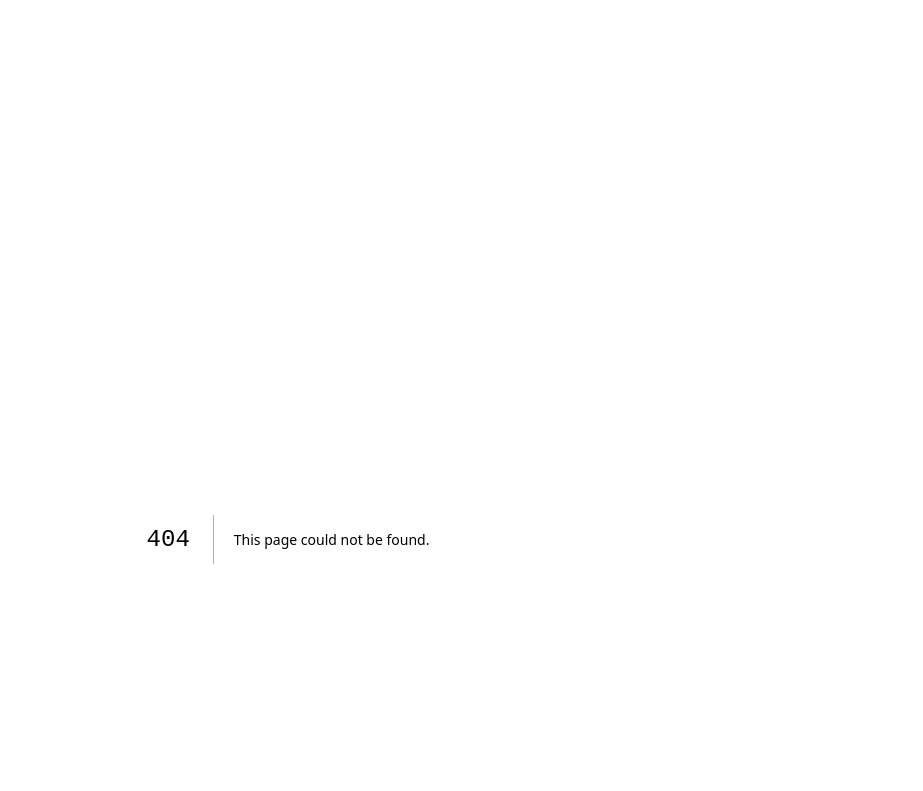
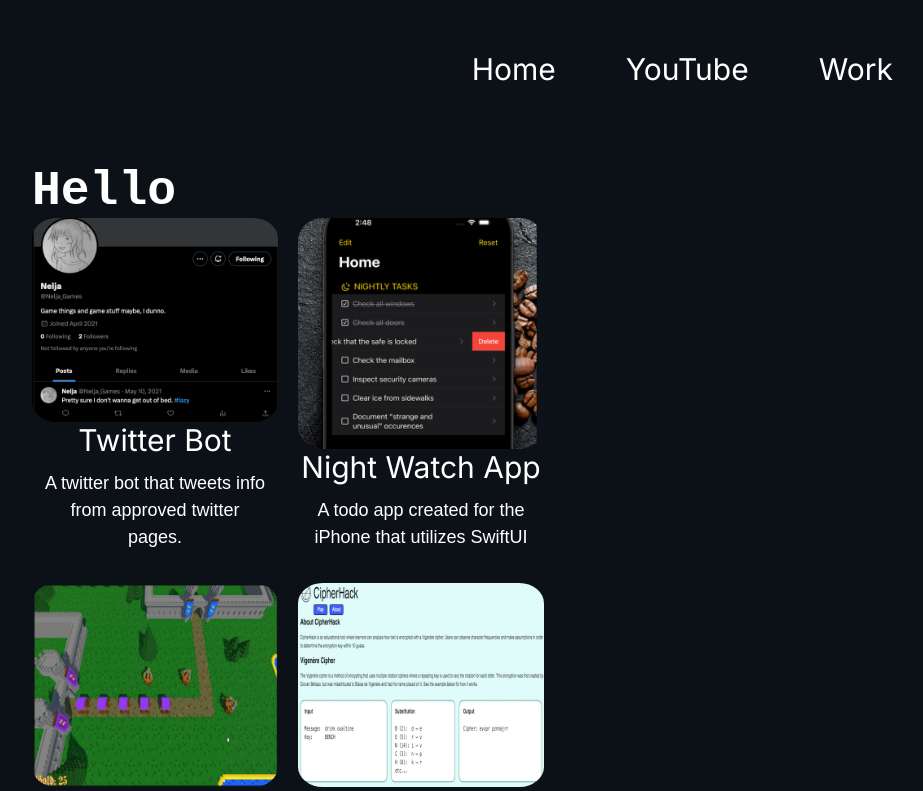
Before and after one commit to shpoopdy/Webby, a Next.js app: page /Work in a window 1280 px wide. Before the commit this address had no page. Shown: the top 791 px of the page, without its empty margins (352-1275 px from the left). Built offline with nearby package versions, Linux system fonts and the light colour scheme.

Commit message:
Update Posts to Work

```diff
--- /dev/null
+++ b/app/Work/page.jsx
@@ -0,0 +1,10 @@
+import CardList from '../components/pCardList';
+
+export default function Posts() {
+  return (
+    <main className="mainContain">
+      <h1>Hello</h1>
+      <CardList />
+    </main>
+  )
+}
--- a/app/YouTube/page.jsx
+++ b/app/YouTube/page.jsx
@@ -1,5 +1,3 @@
-import styles from '../globals.css';
-
 //components
 import VidList from '../components/vidCardList';
 
--- a/app/components/Navbar.jsx
+++ b/app/components/Navbar.jsx
@@ -11,7 +11,7 @@ export default function Navbar() {
           <Link href="/YouTube">YouTube</Link>
         </li>
         <li>
-          <Link href="/Posts">Posts</Link>
+          <Link href="/Work">Work</Link>
         </li>
       </ul>
     </nav>
```
Also changed, not shown: app/Posts/page.jsx (deleted, +0 -9 lines).
